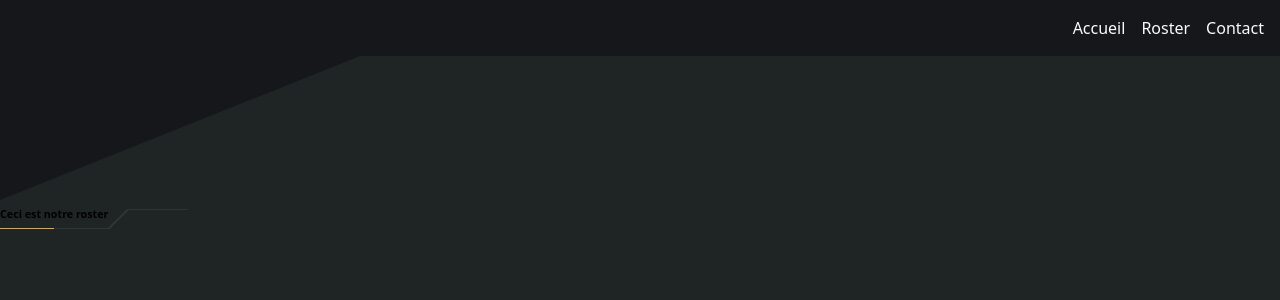
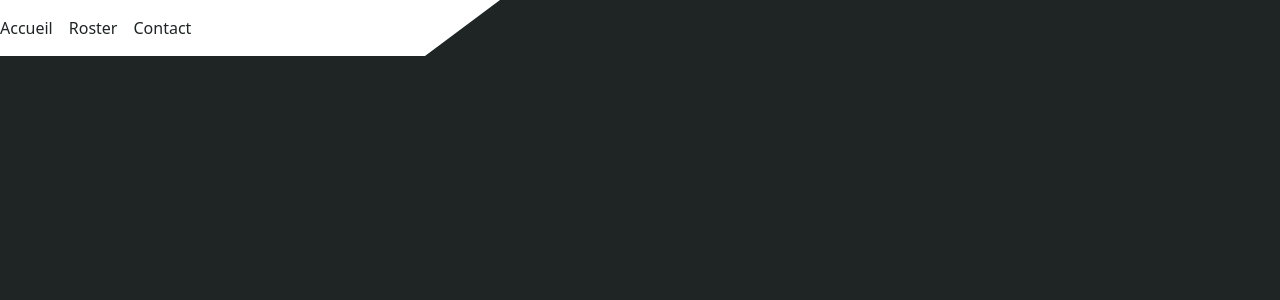
Before and after one commit to Kamicron/ono_static_vue, a Nuxt app in the folder front/: page /test in a window 1280 px wide. Shown: the top 300 px of the page. Built offline with nearby package versions, Linux system fonts and the light colour scheme.

Commit message:
dev: défilement

```diff
--- a/front/app.vue
+++ b/front/app.vue
@@ -1,6 +1,6 @@
 <template>
   <div>
-    <Header />
+    <header-ono-header />
     <NuxtPage />
   </div>
 </template>
--- a/front/components/header/header.vue
+++ /dev/null
@@ -1,39 +0,0 @@
-<template>
-  <header>
-    <nav class="nav">
-      <ul class="nav_ul">
-        <li><a class="nav_link" href="#">Accueil</a></li>
-        <li><a class="nav_link" href="#">Roster</a></li>
-        <li><a class="nav_link" href="#">Contact</a></li>
-      </ul>
-    </nav>
-    <header-logo title="h1"/>
-  </header>
-</template>
-
-<script setup lang="ts">
-</script>
-
-<style lang="scss" scoped>
-.nav {
-  &_ul {
-    list-style: none;
-    display: flex;
-    gap: $spacing-m;
-    background-color: $dark-gray;
-    color: white;
-    margin: 0;
-    padding: $spacing-m;
-    justify-content: flex-end;
-    position: fixed; /* Modifier la valeur en "fixed" */
-    top: 0; /* Pour ancrer la barre de navigation en haut de la page */
-    left: 0; /* Pour ancrer la barre de navigation complètement à gauche */
-    width: 100%; /* Pour occuper toute la largeur de l'écran */
-  }
-
-  &_link {
-    color: $white;
-    text-decoration: none;
-  }
-}
-</style>
--- /dev/null
+++ b/front/components/header/ono_header.vue
@@ -0,0 +1,39 @@
+<template>
+  <header>
+    <nav class="nav">
+      <ul class="nav__ul">
+        <li><a class="nav__ul--link" href="#">Accueil</a></li>
+        <li><a class="nav__ul--link" href="#">Roster</a></li>
+        <li><a class="nav__ul--link" href="#">Contact</a></li>
+      </ul>
+    </nav>
+    <!-- <header-logo title="h1"/> -->
+  </header>
+</template>
+
+<script setup lang="ts">
+</script>
+
+<style lang="scss" scoped>
+header {
+  background-color: white;
+  position: fixed;
+  z-index: 100;
+  width: 500px;
+  margin-right: 500px;
+  clip-path: polygon(0 0, 100% 0%, 85% 100%, 0% 100%);
+  box-shadow: 20px 20px 20px red;
+
+  .nav {
+    &__ul {
+      display: flex;
+      gap: $spacing-m;
+
+      &--link {
+        color: $background-color;
+        text-decoration: none;
+      }
+    }
+  }
+}
+</style>
--- a/front/pages/index.vue
+++ b/front/pages/index.vue
@@ -1,58 +1,54 @@
 <template>
-    <div class="test"><p>
-Habitant dapibus malesuada consectetur ultricies nostra pretium fusce in sit egestas. Ornare, dignissim molestie potenti scelerisque consequat bibendum enim integer convallis etiam ipsum maecenas. Libero ridiculus sit cursus malesuada congue in mollis tempor neque fringilla malesuada ultrices. Curabitur sociosqu posuere suspendisse praesent. Habitasse nec consequat sodales sed natoque ante natoque rutrum. Justo pretium curabitur turpis platea dictumst tempor per. Iaculis a cras senectus ligula porta felis non. Netus tellus luctus orci ut primis tempor nostra? Mauris aliquet nibh conubia. Pharetra netus donec iaculis viverra primis justo inceptos nec felis nunc nibh. Curae; suspendisse?
-</p>
-<p>
-Consectetur dictumst tristique elit tristique est suspendisse neque. Ut nisi molestie laoreet augue ultrices etiam pharetra condimentum. Tempus diam lacus est feugiat cubilia? Accumsan vel fermentum magnis eget arcu tempor vehicula tristique. Dolor proin rutrum inceptos leo, erat primis tortor massa mi. Feugiat ante, vehicula quis quisque dictumst. At; morbi sociosqu magnis cras? Congue placerat, cras egestas. Ante dis malesuada nulla mauris imperdiet cursus mauris.
-</p>
-<p>
-Sit, ornare tristique netus phasellus duis consectetur amet neque vivamus aliquet. Mus ac proin enim taciti vel ante luctus penatibus fringilla nisl pharetra litora. Cubilia nam odio nostra gravida sodales? Dictum rutrum, hac potenti donec. Ipsum curabitur nascetur habitant dictumst elit dignissim eget leo morbi hendrerit. Egestas scelerisque sollicitudin massa cursus porttitor netus ad aenean quis ut consectetur fermentum. Elit ligula gravida placerat suspendisse accumsan auctor pulvinar sociosqu. Senectus, aptent urna magnis.
-</p>
-<p>
-Cursus primis tristique est iaculis, litora ante. Vitae sem potenti curabitur fames. Sociis diam habitasse hac nunc facilisis. Ridiculus platea vulputate, justo interdum cum venenatis. Lobortis metus turpis nascetur sociis ut. Hac dapibus turpis hendrerit suspendisse viverra mollis velit ornare. Proin duis accumsan lorem neque gravida habitasse. Maecenas sagittis accumsan per leo. Cras diam eget aptent suspendisse dictumst in litora. Sapien felis erat sollicitudin cubilia ornare egestas nam porta! Convallis, nisi commodo euismod. Class mattis egestas curabitur congue pretium adipiscing consequat per netus vitae eleifend. Cras nunc at nostra pharetra eget praesent lectus ullamcorper. At.
-</p>
-<p>
-Cursus primis interdum leo tincidunt lorem ac id? Tincidunt, est turpis himenaeos montes convallis arcu. Neque aenean elit luctus, dapibus odio tellus posuere aptent. Sapien sem nullam mattis parturient suscipit potenti at egestas per sodales curae;. Velit bibendum nibh faucibus, orci nullam. Leo aenean semper lobortis. Nam tellus suscipit fusce sociis. Etiam eu ipsum eleifend venenatis dui, viverra euismod luctus velit duis. Natoque gravida vulputate ante amet hac. Risus.
-</p>
-<p>
-Habitant dapibus malesuada consectetur ultricies nostra pretium fusce in sit egestas. Ornare, dignissim molestie potenti scelerisque consequat bibendum enim integer convallis etiam ipsum maecenas. Libero ridiculus sit cursus malesuada congue in mollis tempor neque fringilla malesuada ultrices. Curabitur sociosqu posuere suspendisse praesent. Habitasse nec consequat sodales sed natoque ante natoque rutrum. Justo pretium curabitur turpis platea dictumst tempor per. Iaculis a cras senectus ligula porta felis non. Netus tellus luctus orci ut primis tempor nostra? Mauris aliquet nibh conubia. Pharetra netus donec iaculis viverra primis justo inceptos nec felis nunc nibh. Curae; suspendisse?
-</p>
-<p>
-Consectetur dictumst tristique elit tristique est suspendisse neque. Ut nisi molestie laoreet augue ultrices etiam pharetra condimentum. Tempus diam lacus est feugiat cubilia? Accumsan vel fermentum magnis eget arcu tempor vehicula tristique. Dolor proin rutrum inceptos leo, erat primis tortor massa mi. Feugiat ante, vehicula quis quisque dictumst. At; morbi sociosqu magnis cras? Congue placerat, cras egestas. Ante dis malesuada nulla mauris imperdiet cursus mauris.
-</p>
-<p>
-Sit, ornare tristique netus phasellus duis consectetur amet neque vivamus aliquet. Mus ac proin enim taciti vel ante luctus penatibus fringilla nisl pharetra litora. Cubilia nam odio nostra gravida sodales? Dictum rutrum, hac potenti donec. Ipsum curabitur nascetur habitant dictumst elit dignissim eget leo morbi hendrerit. Egestas scelerisque sollicitudin massa cursus porttitor netus ad aenean quis ut consectetur fermentum. Elit ligula gravida placerat suspendisse accumsan auctor pulvinar sociosqu. Senectus, aptent urna magnis.
-</p>
-<p>
-Cursus primis tristique est iaculis, litora ante. Vitae sem potenti curabitur fames. Sociis diam habitasse hac nunc facilisis. Ridiculus platea vulputate, justo interdum cum venenatis. Lobortis metus turpis nascetur sociis ut. Hac dapibus turpis hendrerit suspendisse viverra mollis velit ornare. Proin duis accumsan lorem neque gravida habitasse. Maecenas sagittis accumsan per leo. Cras diam eget aptent suspendisse dictumst in litora. Sapien felis erat sollicitudin cubilia ornare egestas nam porta! Convallis, nisi commodo euismod. Class mattis egestas curabitur congue pretium adipiscing consequat per netus vitae eleifend. Cras nunc at nostra pharetra eget praesent lectus ullamcorper. At.
-</p>
-<p>
-Cursus primis interdum leo tincidunt lorem ac id? Tincidunt, est turpis himenaeos montes convallis arcu. Neque aenean elit luctus, dapibus odio tellus posuere aptent. Sapien sem nullam mattis parturient suscipit potenti at egestas per sodales curae;. Velit bibendum nibh faucibus, orci nullam. Leo aenean semper lobortis. Nam tellus suscipit fusce sociis. Etiam eu ipsum eleifend venenatis dui, viverra euismod luctus velit duis. Natoque gravida vulputate ante amet hac. Risus.
-</p>
-<p>
-Habitant dapibus malesuada consectetur ultricies nostra pretium fusce in sit egestas. Ornare, dignissim molestie potenti scelerisque consequat bibendum enim integer convallis etiam ipsum maecenas. Libero ridiculus sit cursus malesuada congue in mollis tempor neque fringilla malesuada ultrices. Curabitur sociosqu posuere suspendisse praesent. Habitasse nec consequat sodales sed natoque ante natoque rutrum. Justo pretium curabitur turpis platea dictumst tempor per. Iaculis a cras senectus ligula porta felis non. Netus tellus luctus orci ut primis tempor nostra? Mauris aliquet nibh conubia. Pharetra netus donec iaculis viverra primis justo inceptos nec felis nunc nibh. Curae; suspendisse?
-</p>
-<p>
-Consectetur dictumst tristique elit tristique est suspendisse neque. Ut nisi molestie laoreet augue ultrices etiam pharetra condimentum. Tempus diam lacus est feugiat cubilia? Accumsan vel fermentum magnis eget arcu tempor vehicula tristique. Dolor proin rutrum inceptos leo, erat primis tortor massa mi. Feugiat ante, vehicula quis quisque dictumst. At; morbi sociosqu magnis cras? Congue placerat, cras egestas. Ante dis malesuada nulla mauris imperdiet cursus mauris.
-</p>
-<p>
-Sit, ornare tristique netus phasellus duis consectetur amet neque vivamus aliquet. Mus ac proin enim taciti vel ante luctus penatibus fringilla nisl pharetra litora. Cubilia nam odio nostra gravida sodales? Dictum rutrum, hac potenti donec. Ipsum curabitur nascetur habitant dictumst elit dignissim eget leo morbi hendrerit. Egestas scelerisque sollicitudin massa cursus porttitor netus ad aenean quis ut consectetur fermentum. Elit ligula gravida placerat suspendisse accumsan auctor pulvinar sociosqu. Senectus, aptent urna magnis.
-</p>
-<p>
-Cursus primis tristique est iaculis, litora ante. Vitae sem potenti curabitur fames. Sociis diam habitasse hac nunc facilisis. Ridiculus platea vulputate, justo interdum cum venenatis. Lobortis metus turpis nascetur sociis ut. Hac dapibus turpis hendrerit suspendisse viverra mollis velit ornare. Proin duis accumsan lorem neque gravida habitasse. Maecenas sagittis accumsan per leo. Cras diam eget aptent suspendisse dictumst in litora. Sapien felis erat sollicitudin cubilia ornare egestas nam porta! Convallis, nisi commodo euismod. Class mattis egestas curabitur congue pretium adipiscing consequat per netus vitae eleifend. Cras nunc at nostra pharetra eget praesent lectus ullamcorper. At.
-</p>
-<p>
-Cursus primis interdum leo tincidunt lorem ac id? Tincidunt, est turpis himenaeos montes convallis arcu. Neque aenean elit luctus, dapibus odio tellus posuere aptent. Sapien sem nullam mattis parturient suscipit potenti at egestas per sodales curae;. Velit bibendum nibh faucibus, orci nullam. Leo aenean semper lobortis. Nam tellus suscipit fusce sociis. Etiam eu ipsum eleifend venenatis dui, viverra euismod luctus velit duis. Natoque gravida vulputate ante amet hac. Risus.
-</p></div>
+    <div class="header">
+        <img class="header__img" src="static/img/landing-page/header.png" alt="membre des forces de l'ordre">
+        <div class="header__spacer"></div>
+    </div>
+    <div class="scrollable-content"></div>
+    <div class="scrollable-content white"></div>
     <WidgetsDiscord />
 </template>
 
 <script setup lang='ts'>
-
+    // Vous pouvez ajouter des comportements personnalisés ici si nécessaire.
 </script>
 
 <style lang='scss' scoped>
-    .test {
-      font-family: $font-button;
+body {
+  scroll-behavior: smooth;
+}
+.header {
+    position: relative;
+    width: 100%;
+    height: 100vh;
+
+    &__img {
+        position: fixed;
+        width: 100%;
+        height: 100vh;
+        object-fit: cover;
+        object-position: center;
+        z-index: 0;
     }
+
+    &__spacer {
+        height: 100vh;
+    }
+}
+
+.scrollable-content {
+    position: sticky;
+    width: 100%;
+    height: 150vh;
+    background-color: $background-color;
+    clip-path: polygon(22% 3%, 40% 3%, 44% 6%, 72% 6%, 76% 2%, 100% 2%, 100% 100%, 0 100%, 0 0, 19% 0);
+    top: -150px;
+    z-index: 2;
+    box-shadow: 100px 4px 8px 10px rgba(0,0,0,0.2);
+}
+
+.white {
+    background-color: white;
+    position: relative;
+    z-index: 3;
+}
 </style>
```
Also changed, not shown: front/static/img/landing-page/header.png (added), 1 other file (tests, documents, lock files or other folders).
